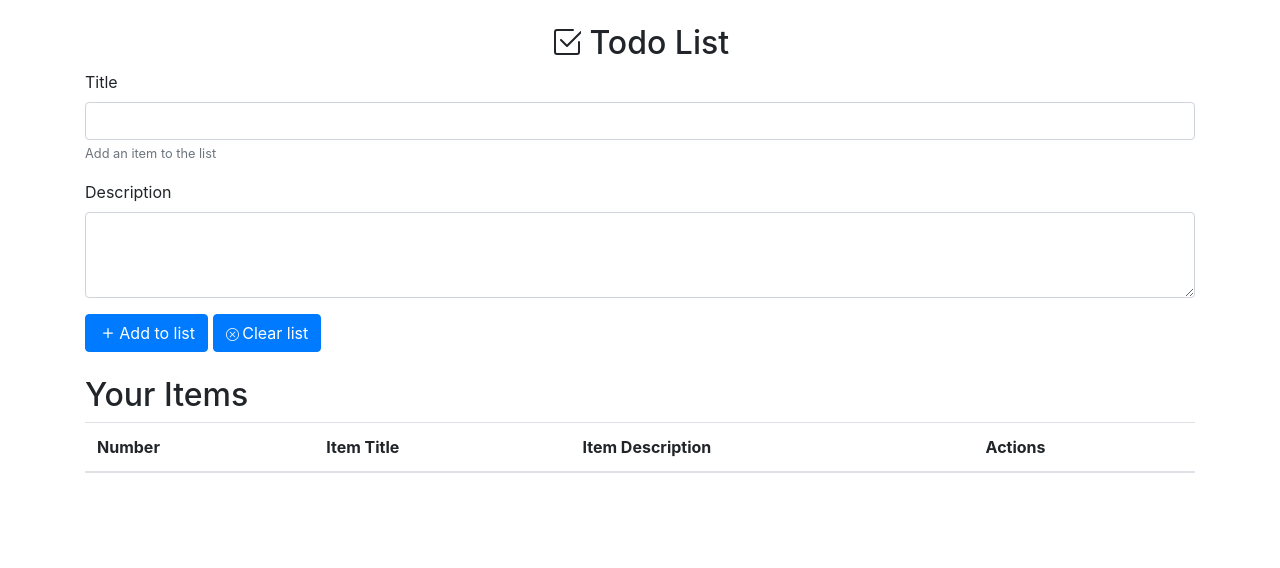
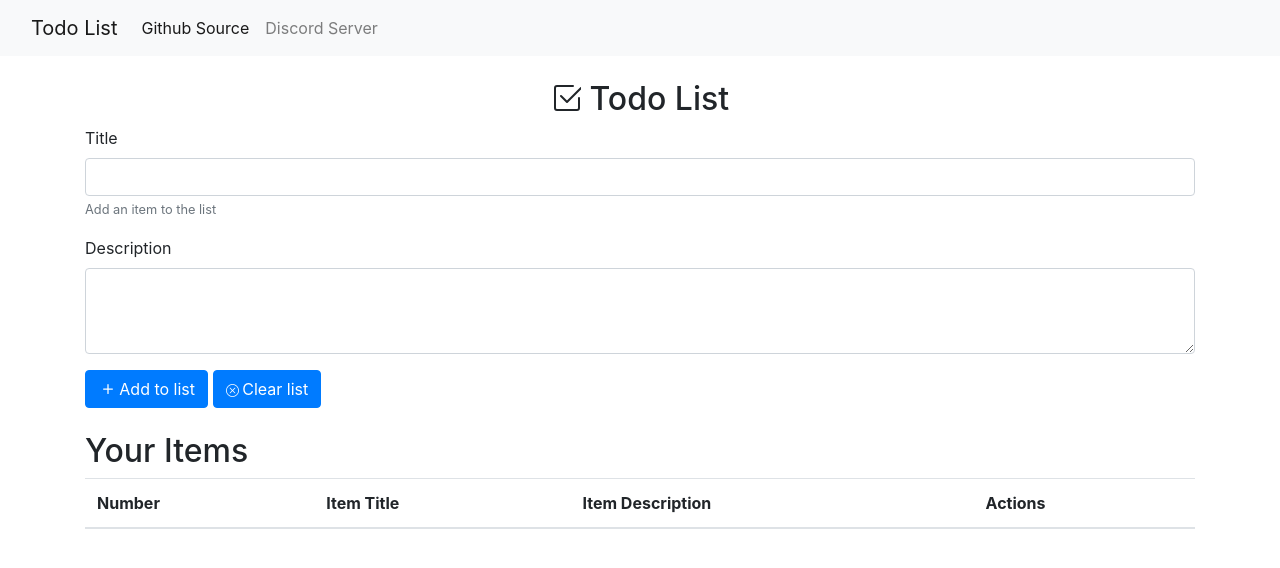
Before and after one commit to pritudev/Amazing-Todo-list, a plain HTML site: page index.html in a window 1280 px wide. Drawn offline with nearby package versions, Linux system fonts and the light colour scheme.

Commit message:
Update index.html

```diff
--- a/index.html
+++ b/index.html
@@ -33,7 +33,34 @@
     <title>Amazing Todo list</title>
   </head>
 
+
   <body>
+    <!-- ------------------------------------------------------------------------------- -->
+
+    <nav class="navbar navbar-expand-lg navbar-light bg-light">
+      <div class="container-fluid">
+        <a class="navbar-brand" href="#">Todo List</a>
+        <button class="navbar-toggler" type="button" data-bs-toggle="collapse" data-bs-target="#navbarSupportedContent" aria-controls="navbarSupportedContent" aria-expanded="false" aria-label="Toggle navigation">
+          <span class="navbar-toggler-icon"></span>
+        </button>
+        <div class="collapse navbar-collapse" id="navbarSupportedContent">
+          <ul class="navbar-nav me-auto mb-2 mb-lg-0">
+            <li class="nav-item">
+              <a class="nav-link active" aria-current="page" href="https://github.com/pritudev/Amazing-Todo-list">Github Source</a>
+            </li>
+            <li class="nav-item">
+              <a class="nav-link" href="https://discord.io/prituhq">Discord Server</a>
+            </li>
+
+        </div>
+      </div>
+    </nav>
+    <!-- ------------------------------------------------------------------------------- -->
+
+
+
+
+
     <div class="container my-4">
       <h2 class="text-center">
         <svg
@@ -131,7 +158,7 @@
                       d="M10.97 4.97a.75.75 0 0 1 1.071 1.05l-3.992 4.99a.75.75 0 0 1-1.08.02L4.324 8.384a.75.75 0 1 1 1.06-1.06l2.094 2.093 3.473-4.425a.235.235 0 0 1 .02-.022z"
                     />
                   </svg>
-                  Done
+
                 </button>
               </td>
             </tr>
```
